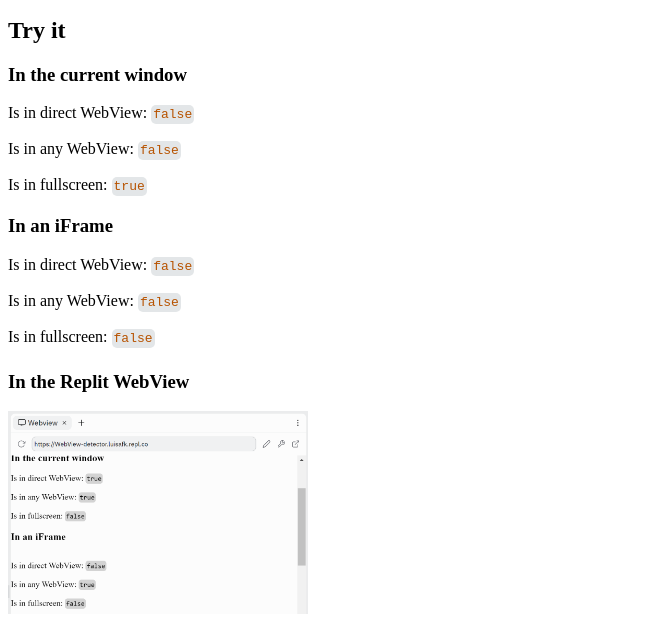
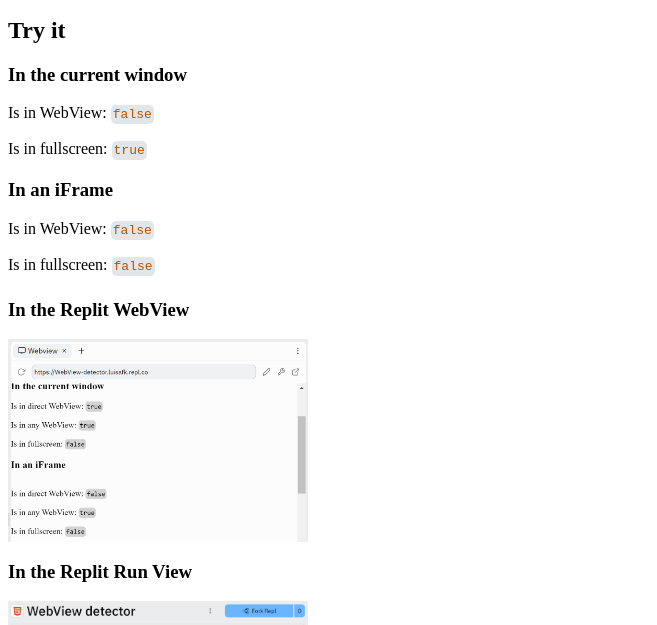
Before and after one commit to lafkpages/replit-webview-detector, a plain HTML site: page index.html in a window 1280 px wide. Shown: the part 101-726 px from the top of the page, without its empty margins (0-657 px from the left). Drawn offline with Linux system fonts and the light colour scheme.

Commit message:
Fix isWebView and demos

```diff
--- a/iframe.html
+++ b/iframe.html
@@ -12,8 +12,7 @@
   <script src="script.js" defer></script>
 </head>
 <body id="iframe-body">
-  <p>Is in direct WebView: <samp class="hl-literal" id="is-webview-direct"></samp></p>
-  <p>Is in any WebView: <samp class="hl-literal" id="is-webview"></samp></p>
+  <p>Is in WebView: <samp class="hl-literal" id="is-webview"></samp></p></samp></p>
   <p>Is in fullscreen: <samp class="hl-literal" id="is-fullscreen"></samp></p>
 </body>
 </html>
--- a/index.html
+++ b/index.html
@@ -60,8 +60,7 @@
   <h2 id="h-try-it">Try it</h2>
   <h3 id="h-current-window">In the current window</h3>
   <div id="tests">
-    <p>Is in direct WebView: <samp class="hl-literal" id="is-webview-direct"></samp></p>
-    <p>Is in any WebView: <samp class="hl-literal" id="is-webview"></samp></p>
+    <p>Is in WebView: <samp class="hl-literal" id="is-webview"></samp></p>
     <p>Is in fullscreen: <samp class="hl-literal" id="is-fullscreen"></samp></p>
   </div>
 
--- a/script.js
+++ b/script.js
@@ -1,16 +1,16 @@
-const span1 = document.querySelector('#is-webview-direct');
-const span2 = document.querySelector('#is-webview');
-const span3 = document.querySelector('#is-fullscreen');
+const span1 = document.querySelector('#is-webview');
+const span2 = document.querySelector('#is-fullscreen');
 
 const tests = document.querySelector('div#tests');
 const iframeTests = document.querySelector('iframe#iframe-tests');
 
 window.addEventListener('load', e => {
-  iframeTests.style.height = tests.clientHeight + 'px';
+  if (iframeTests) {
+    iframeTests.style.height = tests.clientHeight + 'px';
+  }
 });
 
 const detector = new WebViewDetector();
 
-span1.innerText = detector.isWebView(true);
-span2.innerText = detector.isWebView(false);
-span3.innerText = detector.isFullScreen();
+span1.innerText = detector.isWebView();
+span2.innerText = detector.isFullScreen();
--- a/webview-detector.js
+++ b/webview-detector.js
@@ -1,53 +1,43 @@
 class WebViewDetector {
-  isWebView(direct = false) {
-    // if direct, will only return true if the direct parent is a webview
-    // if not, it will detect webviews in higher levels
+  maxParentWindows = 100;
 
-    // if localstorage is accesible, cannot be in webview
-    try {
-      localStorage;
+  isWebView() {
+    if (this.isFullScreen()) {
       return false;
-    } catch (err) {
-      // if not accessible, may be due to webview
-      // OR cookie settings, so must continue checking
     }
 
-    // if replit is in ancestor origins, is in webview
-    // only if not direct, because if not direct, should
-    // return false but this might make it true
-    if (!direct)
-      if (window.location.ancestorOrigins.contains('https://replit.com') || window.location.ancestorOrigins.contains('http://replit.com'))
-        return true;
+    const windows = [window];
 
-    let pathsToCheck = [window.location.pathname];
+    while (true) {
+      try {
+        const lastWindow = windows[windows.length - 1];
+        const newWindow = lastWindow.parent;
 
-    try {
-      pathsToCheck.push(window.top.location.pathname);
-    } catch (err) {  }
+        if (lastWindow === newWindow) {
+          break;
+        }
 
-    if (direct) {
-      try {
-        pathsToCheck.push(window.parent.location.pathname);
-      } catch (err) {  }
-    } else {
-      let topParent = window;
-      while (true) {
-        try {
-          const current = topParent.parent;
+        if (windows.length > this.maxParentWindows) {
+          break;
+        }
 
-          if (topParent == current) {
-            break;
-          } else {
-            topParent = current;
-            pathsToCheck.push(topParent.location.pathname);
-          }
-        } catch {}
+        windows.push(newWindow);
+      } catch {
+        break;
       }
     }
 
-    for (const path of pathsToCheck) {
-      if (path == '/__devtools_wrapper.html')
+    for (const window of windows) {
+      let parentIsWrapper = false;
+      try {
+        if (window.parent.location.pathname == '/__replco/devtools_wrapper.html') {
+          parentIsWrapper = true;
+        }
+      } catch {}
+
+      if (parentIsWrapper && window.location.origin.endsWith('.replit.dev')) {
         return true;
+      }
     }
 
     return false;
@@ -55,7 +45,7 @@ class WebViewDetector {
 
   isFullScreen() {
     try {
-      if (window.top == window) {
+      if (window.top === window) {
         return true;
       }
     } catch {}
```
